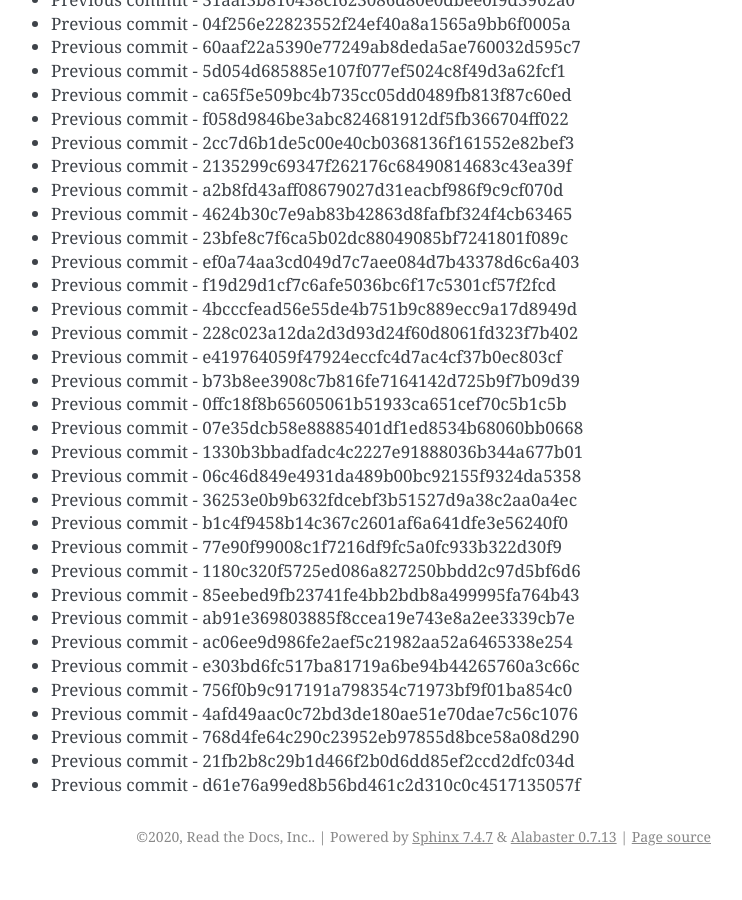
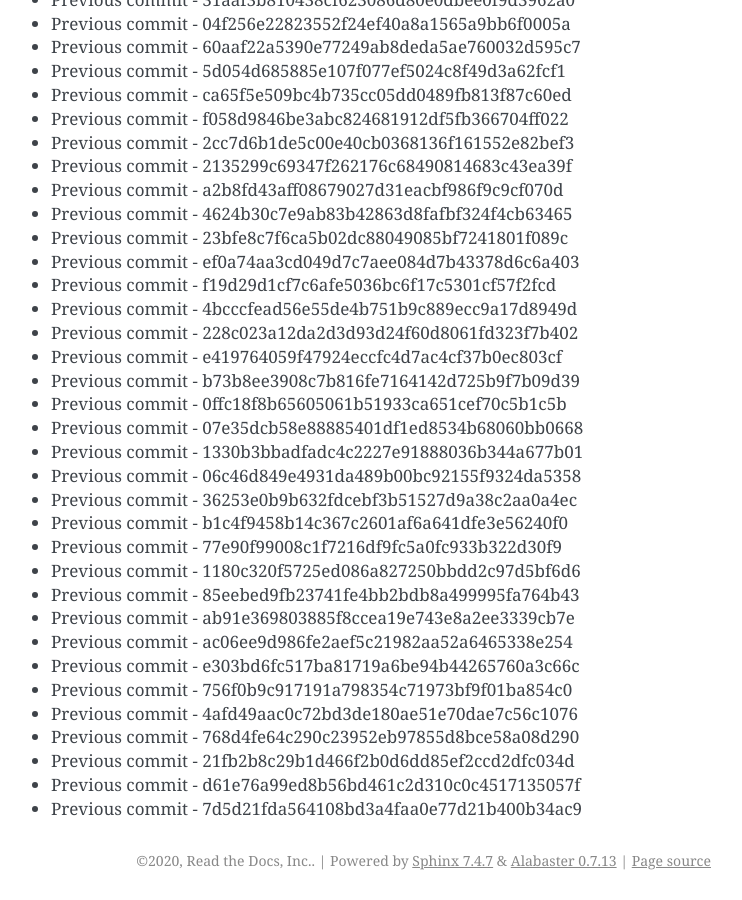
Before and after one commit to readthedocs/rtd-git-stresstest, a Sphinx documentation site: the page built from docs/updates.rst, in a window 1280 px wide and 900 px high, scrolled down 65883 px. Shown: the whole window, without its empty margins (399-1141 px from the left). Built offline with Sphinx 7.4.7, drawn with Linux system fonts in a browser that asks for light colours; before the commit the page ends 66759 px from its top, so only the background shows below that.

Commit message:
Generating commit from previous: 7d5d21fda564108bd3a4faa0e77d21b400b34ac9

```diff
--- a/docs/updates.rst
+++ b/docs/updates.rst
@@ -2800,3 +2800,4 @@ It can be tested for any performance characteristics.
 * Previous commit - 768d4fe64c290c23952eb97855d8bce58a08d290
 * Previous commit - 21fb2b8c29b1d466f2b0d6dd85ef2ccd2dfc034d
 * Previous commit - d61e76a99ed8b56bd461c2d310c0c4517135057f
+* Previous commit - 7d5d21fda564108bd3a4faa0e77d21b400b34ac9
```
